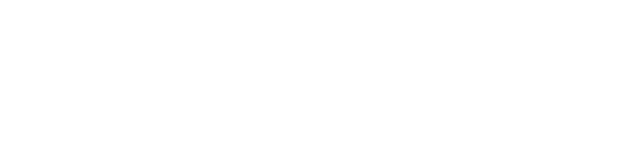
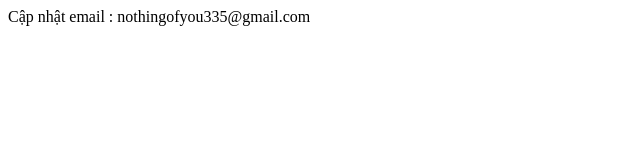
Before and after one commit to Benny86VN/abb, a plain HTML site: page index.html in a window 1280 px wide. Shown: the whole page, without its empty margins (0-640 px from the left). Drawn offline with Linux system fonts and the light colour scheme.

Commit message:
Cập nhật email vao file html

```diff
--- a/index.html
+++ b/index.html
@@ -2,4 +2,5 @@
 
   <header></header>
 <title>this is my website</title>
+<p>Cập nhật email : nothingofyou335@gmail.com</p>
 </html>
```
